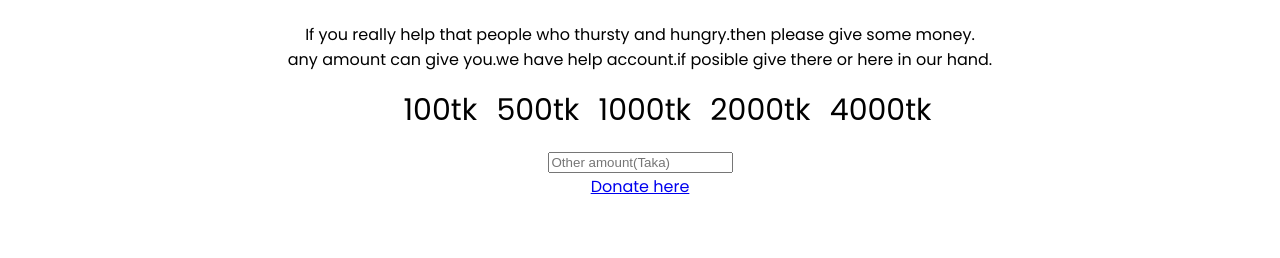
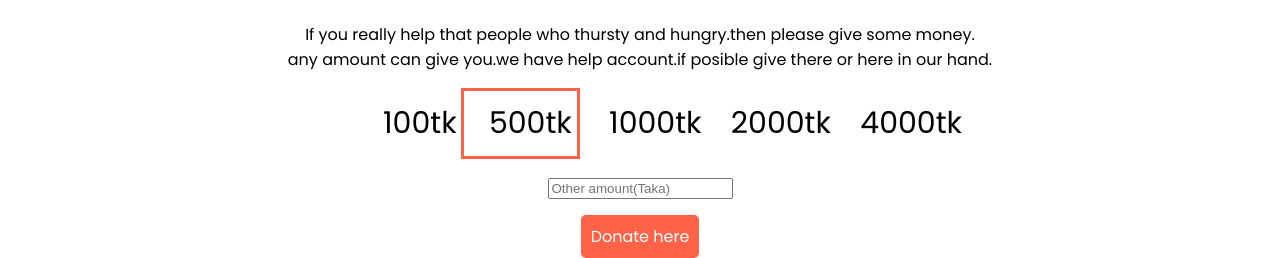
Before and after one commit to khalilsikder/flood-victims, a plain HTML site: page index.html in a window 1280 px wide. Shown: the part 744-1002 px from the top of the page. Before the commit the page ends 951 px from the top, so only its background shows below. Drawn offline with Linux system fonts and the light colour scheme.

Commit message:
added donate section

```diff
--- a/index.html
+++ b/index.html
@@ -24,12 +24,12 @@
             <p>If you really help that people who thursty and hungry.then please give some money.<br>any amount can give you.we have help account.if posible give there or here in our hand.</p>
             <ul>
                 <li>100tk</li>
-                <li>500tk</li>
+                <li class="help">500tk</li>
                 <li>1000tk</li>
                 <li>2000tk</li>
                 <li>4000tk</li>
             </ul>
-            <input type="text" placeholder="Other amount(Taka)">
+            <input class="input-area" type="text" placeholder="Other amount(Taka)">
             <br>
             <a href="www.youtube.com">Donate here</a>
         </div>
--- a/style.css
+++ b/style.css
@@ -33,6 +33,23 @@ body{
 }
 .donate-money ul li{
     display: inline-block;
-    padding-left: 15px;
+    padding-left: 25px;
     font-size: 30px;
 }
+.help{
+    border: 3px solid tomato;
+    padding: 10px 5px 10px 5px;
+
+
+}
+.input-area{
+    margin-bottom: 25px;
+}
+.donate-money a{
+    text-decoration: none;
+    background-color: tomato;
+    color: white;
+    margin: 5px;
+    padding: 10px;
+    border-radius: 5px;
+}
```
